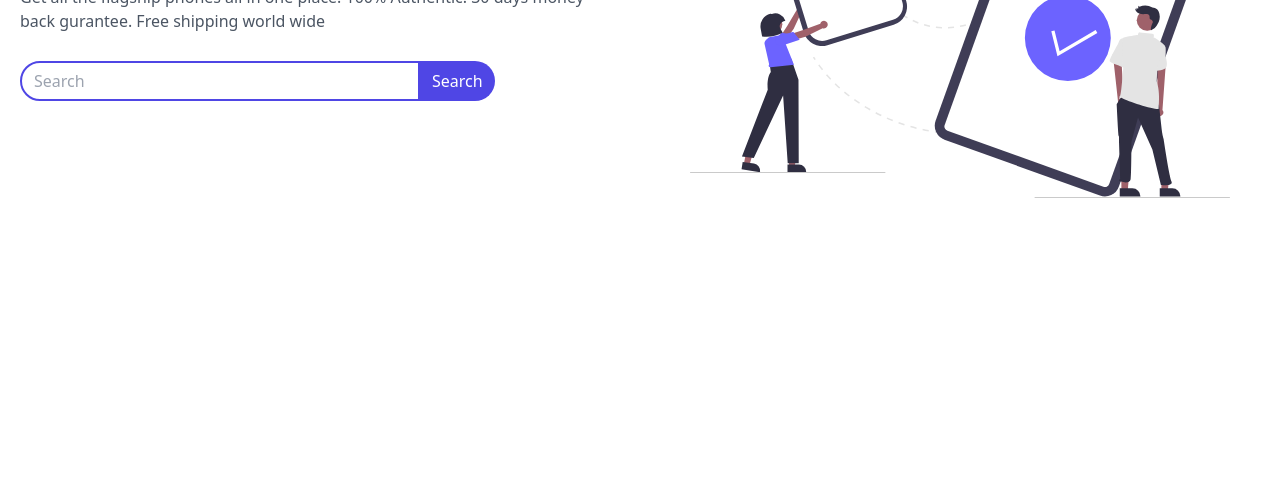
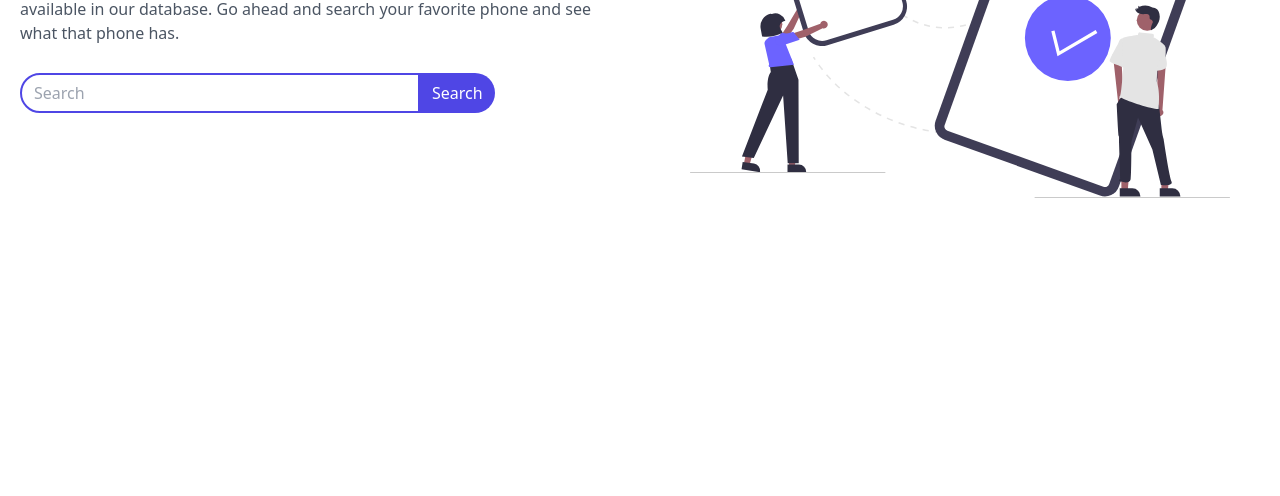
Before and after one commit to shahriyardx/phone-mela, a website: page public/index.html in a window 1280 px wide. Shown: the part 304-800 px from the top of the page. Drawn offline with nearby package versions, Linux system fonts and the light colour scheme.

Commit message:
Description change

```diff
--- a/public/index.html
+++ b/public/index.html
@@ -30,7 +30,11 @@
       <div class="container mx-auto grid grid-cols-1 md:grid-cols-2 gap-10 items-center px-5">
         <div class="order-2 md:order-1">
           <h1 class="text-4xl lg:text-6xl mb-3 uppercase font-bold text-gray-700">Phone Mela</h1>
-          <p class="text-gray-600">Get all the flagship phones all in one place. 100% Authentic. 30 days money back gurantee. Free shipping world wide</p>
+          <p class="text-gray-600">
+            Get info about your favorite phone.
+            We have a lot of phone information available in our database.
+            Go ahead and search your favorite phone and see what that phone has.
+          </p>
 
           <div class="mt-7">
             <div class="flex">
```
